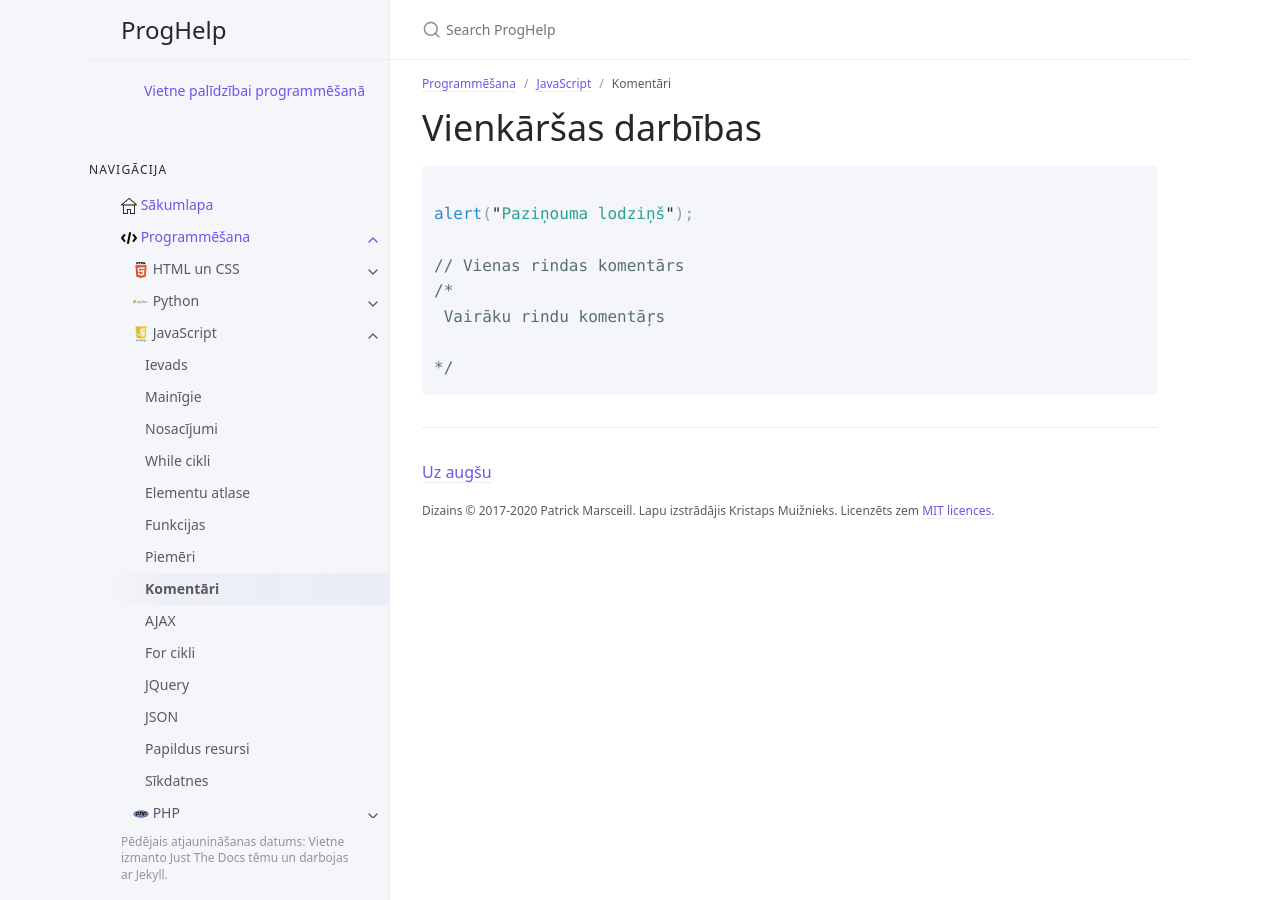
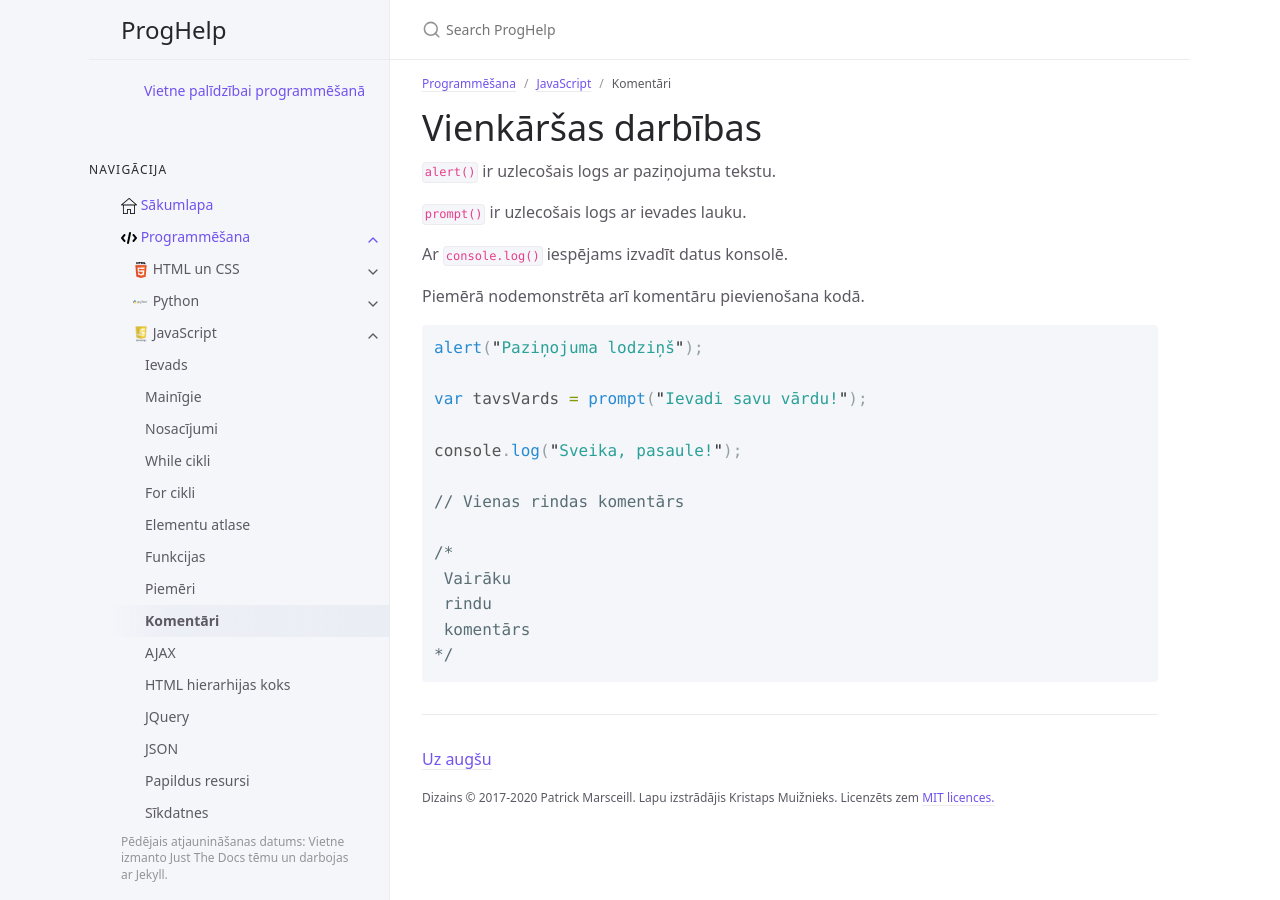
Before and after one commit to krmu/progr, a Jekyll site: the page built from programmesana/js/darbibas.md, in a window 1280 px wide. Built offline with Jekyll 4.4.1, drawn with Linux system fonts in a browser that asks for light colours.

Commit message:
Papildināta JS sadaļa

```diff
--- a/programmesana/js/darbibas.md
+++ b/programmesana/js/darbibas.md
@@ -9,13 +9,25 @@ nav_order: 11
 
 # Vienkāršas darbības
 
+`alert()` ir uzlecošais logs ar paziņojuma tekstu.
+
+`prompt()` ir uzlecošais logs ar ievades lauku.
+
+Ar `console.log()` iespējams izvadīt datus konsolē.
+
+Piemērā nodemonstrēta arī komentāru pievienošana kodā.
 ~~~js
+alert("Paziņojuma lodziņš");
 
-alert("Paziņouma lodziņš");
+var tavsVards = prompt("Ievadi savu vārdu!");
+
+console.log("Sveika, pasaule!");
 
 // Vienas rindas komentārs
+
 /*
- Vairāku rindu komentāŗs
-
+ Vairāku
+ rindu
+ komentārs
 */
 ~~~
```
Also changed, not shown: programmesana/js/atlase.md (+1 -1 lines), programmesana/js/dom_koks.md (added, +18 -0 lines), programmesana/js/for_cikli.md (renamed from programmesana/js/forin_forof_cikli.md, +1 -0 lines), programmesana/js/lietojums.md (+3 -0 lines), programmesana/js/sikdatnes.md (+1 -1 lines), media/dom_tree.JPG (added), programmesana/js/while_cikli.md (renamed from programmesana/js/cikli.md).
